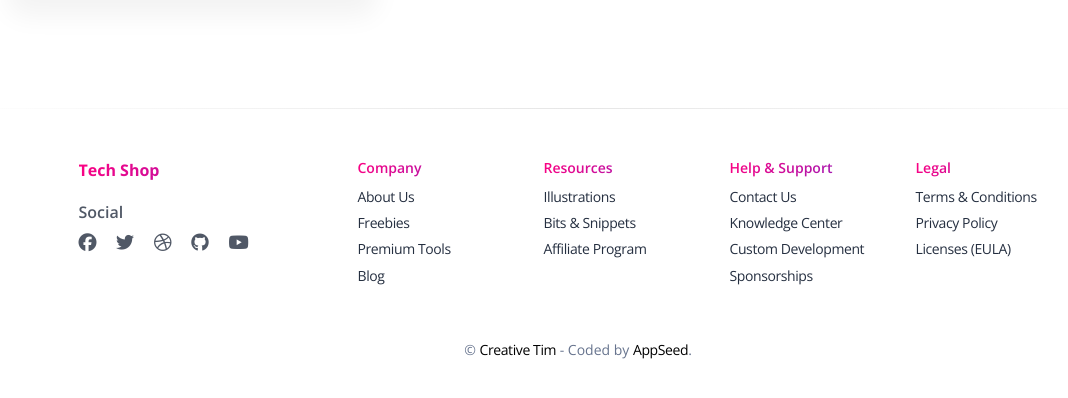
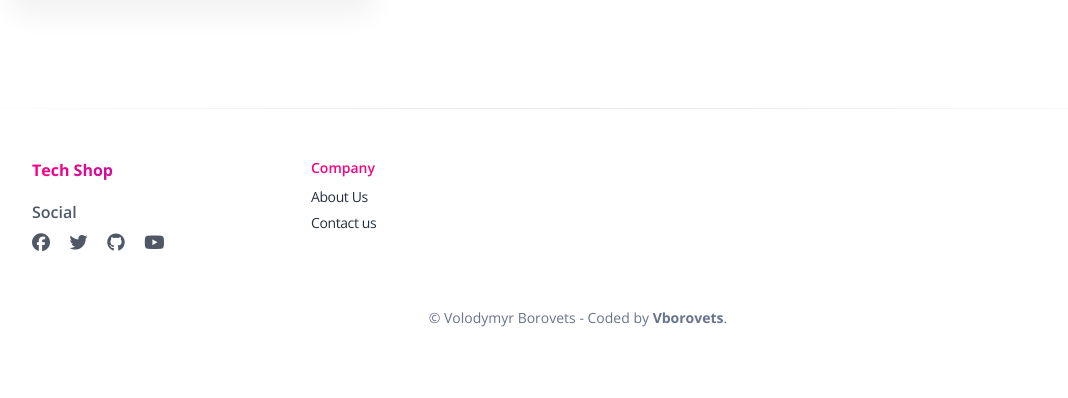
Before and after one commit to vborovets0/TechShop-django-ecommerce, a Django app: page /account/addresses/ in a window 1280 px wide. Shown: the part 372-770 px from the top of the page, without its empty margins (62-1130 px from the left). Run offline with Django 4.2, Linux system fonts and the light colour scheme; the visitor is signed in with stand-in values (Sample User, id 1); data that the repository does not hold is empty; some libraries are stand-ins or nearby versions.

Commit message:
Refactor footer

```diff
--- a/templates/includes/footer.html
+++ b/templates/includes/footer.html
@@ -21,12 +21,7 @@
                 </a>
               </li>
               <li class="nav-item">
-                <a class="nav-link pe-1" href="#" >
-                  <i class="fab fa-dribbble text-lg opacity-8"></i>
-                </a>
-              </li>
-              <li class="nav-item">
-                <a class="nav-link pe-1" href="#" >
+                <a class="nav-link pe-1" href="https://github.com/vborovets0" >
                   <i class="fab fa-github text-lg opacity-8"></i>
                 </a>
               </li>
@@ -38,109 +33,31 @@
             </ul>
           </div>
         </div>
-        <div class="col-md-2 col-sm-6 col-6 mb-4">
+        <div class="col-md-9 col-sm-6 col-6 mb-4">
           <div>
             <h6 class="text-gradient text-primary text-sm">Company</h6>
             <ul class="flex-column ms-n3 nav">
               <li class="nav-item">
-                <a class="nav-link" href="https://www.creative-tim.com/?AFFILIATE=128200" >
+                <a class="nav-link" href="" >
                   About Us
                 </a>
               </li>
               <li class="nav-item">
-                <a class="nav-link" href="https://www.creative-tim.com/?AFFILIATE=128200" >
-                  Freebies
+                <a class="nav-link" href="" >
+                  Contact us
                 </a>
               </li>
-              <li class="nav-item">
-                <a class="nav-link" href="https://www.creative-tim.com/?AFFILIATE=128200" >
-                  Premium Tools
-                </a>
-              </li>
-              <li class="nav-item">
-                <a class="nav-link" href="https://www.creative-tim.com/?AFFILIATE=128200" >
-                  Blog
-                </a>
-              </li>
+
             </ul>
           </div>
         </div>
-        <div class="col-md-2 col-sm-6 col-6 mb-4">
-          <div>
-            <h6 class="text-gradient text-primary text-sm">Resources</h6>
-            <ul class="flex-column ms-n3 nav">
-              <li class="nav-item">
-                <a class="nav-link" href="https://iradesign.io/" >
-                  Illustrations
-                </a>
-              </li>
-              <li class="nav-item">
-                <a class="nav-link" href="https://www.creative-tim.com/?AFFILIATE=128200" >
-                  Bits & Snippets
-                </a>
-              </li>
-              <li class="nav-item">
-                <a class="nav-link" href="https://www.creative-tim.com/?AFFILIATE=128200" >
-                  Affiliate Program
-                </a>
-              </li>
-            </ul>
-          </div>
-        </div>
-        <div class="col-md-2 col-sm-6 col-6 mb-4">
-          <div>
-            <h6 class="text-gradient text-primary text-sm">Help & Support</h6>
-            <ul class="flex-column ms-n3 nav">
-              <li class="nav-item">
-                <a class="nav-link" href="https://www.creative-tim.com/?AFFILIATE=128200" >
-                  Contact Us
-                </a>
-              </li>
-              <li class="nav-item">
-                <a class="nav-link" href="https://www.creative-tim.com/?AFFILIATE=128200" >
-                  Knowledge Center
-                </a>
-              </li>
-              <li class="nav-item">
-                <a class="nav-link" href="https://services.creative-tim.com/?AFFILIATE=128200" >
-                  Custom Development
-                </a>
-              </li>
-              <li class="nav-item">
-                <a class="nav-link" href="https://www.creative-tim.com/?AFFILIATE=128200" >
-                  Sponsorships
-                </a>
-              </li>
-            </ul>
-          </div>
-        </div>
-        <div class="col-md-2 col-sm-6 col-6 mb-4 me-auto">
-          <div>
-            <h6 class="text-gradient text-primary text-sm">Legal</h6>
-            <ul class="flex-column ms-n3 nav">
-              <li class="nav-item">
-                <a class="nav-link" href="https://www.creative-tim.com/?AFFILIATE=128200" >
-                  Terms & Conditions
-                </a>
-              </li>
-              <li class="nav-item">
-                <a class="nav-link" href="https://www.creative-tim.com/?AFFILIATE=128200" >
-                  Privacy Policy
-                </a>
-              </li>
-              <li class="nav-item">
-                <a class="nav-link" href="https://www.creative-tim.com/?AFFILIATE=128200" >
-                  Licenses (EULA)
-                </a>
-              </li>
-            </ul>
-          </div>
-        </div>
+
+
+
         <div class="col-12">
           <div class="text-center">
             <p class="my-4 text-sm">
-              &copy; <a href="https://bit.ly/3fKQZaL">Creative Tim</a>
-              - Coded by <a  href="https://appseed.us" >AppSeed</a>.
+              &copy; Volodymyr Borovets - Coded by <b>Vborovets</b>.
             </p>
           </div>
         </div>
```
Also changed, not shown: 1 other file.
